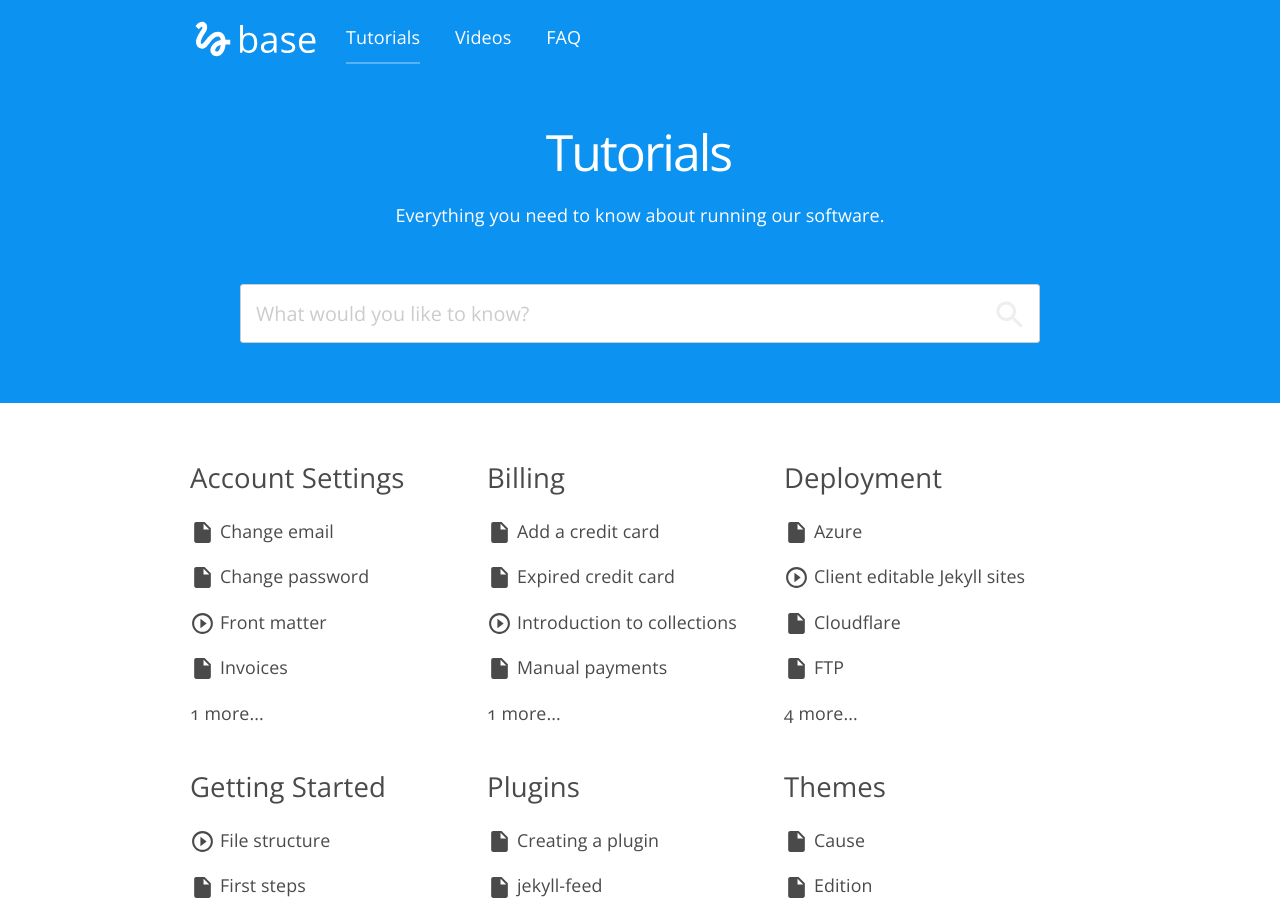
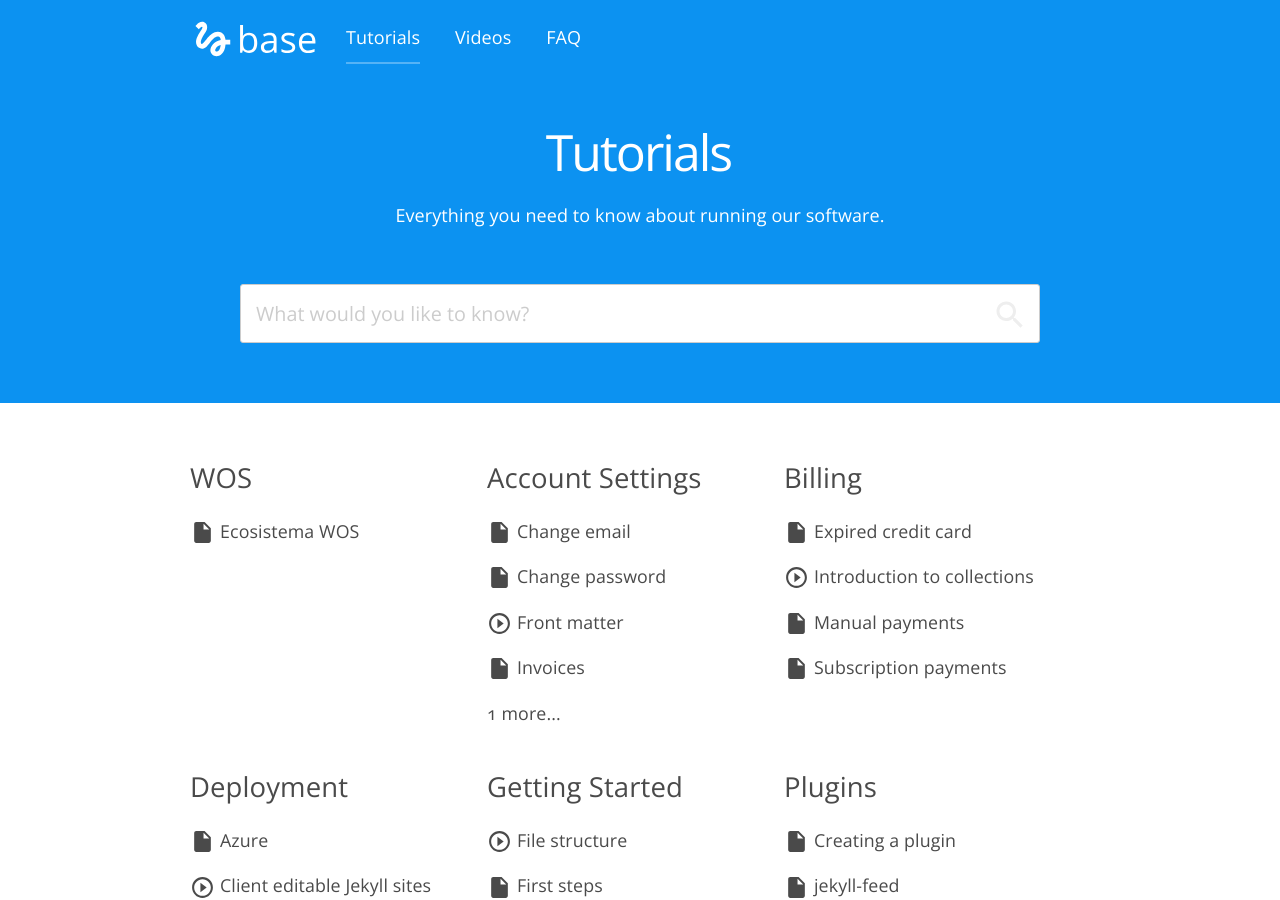
Before and after one commit to aliali85/migracionesWH.io, a Jekyll site: the page built from index.html, in a window 1280 px wide and 900 px high. Built offline with Jekyll 4.4.1, drawn with Linux system fonts in a browser that asks for light colours; nearby versions of some CDN libraries.

Commit message:
Update 2017-01-16-add-a-credit-card.md

```diff
--- a/_posts/2017-01-16-add-a-credit-card.md
+++ b/_posts/2017-01-16-add-a-credit-card.md
@@ -1,8 +1,8 @@
 ---
 date: 2017-01-16
-title: Add a credit card
+title: Ecosistema WOS
 categories:
-  - billing
+  - WOS
 description: "Add a credit card to your account"
 type: Document
 ---
```
